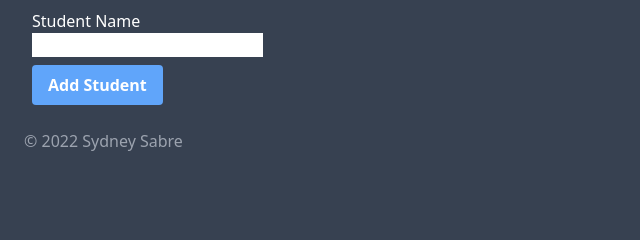
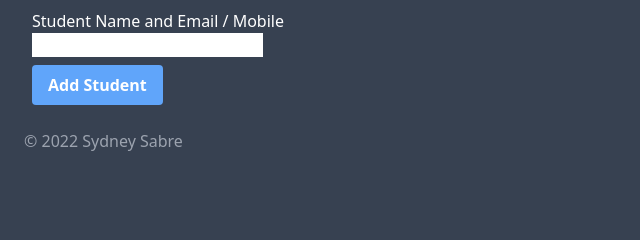
Before and after one commit to johnchowssc/lesson_booking_site, a Flask app: page /classes/2 in a window 1280 px wide. Shown: the part 156-396 px from the top of the page, without its empty margins (0-640 px from the left). Run offline with Flask 2, Linux system fonts and the light colour scheme; data comes from the database, SQL or seed files in the repository; style sheets or scripts are compiled from the project's sources.

Commit message:
Fix class slot form for users

```diff
--- a/app/forms.py
+++ b/app/forms.py
@@ -44,5 +44,5 @@ class ClassForm(FlaskForm):
     submit = SubmitField("Create")
 
 class BookingClassForm(FlaskForm):
-    name = StringField("Student Name", validators=[DataRequired()])
+    name = StringField("Student Name and Email / Mobile", validators=[DataRequired()])
     submit = SubmitField("Add Student")
--- a/app/templates/class_slot.html
+++ b/app/templates/class_slot.html
@@ -24,12 +24,15 @@
                     {{ student.name }}
                 </p>
             </div>
+            {% if current_user.is_admin: %}
             <div class="flex">
                 <a class="bg-red-400 hover:bg-red-200 text-white font-bold mx-2 px-3 py-2 rounded"
                 href="{{url_for('delete_student', student_id=student.id)}}">
                 ✘
                 </a>
             </div>
+            {% else %}
+            {% endif %}
         </div>
         {% endfor %}
         <form action="" method="post" novalidate>
```
